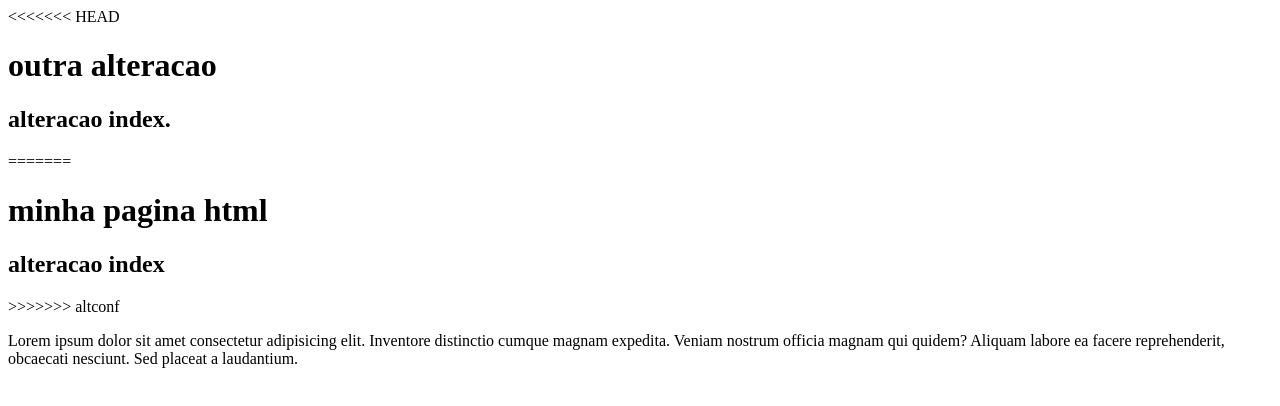
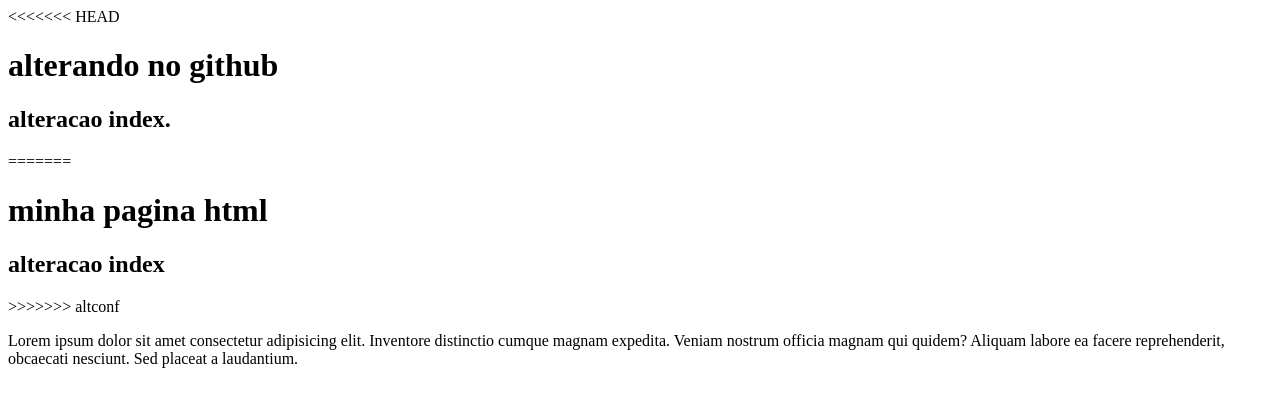
Before and after one commit to Pamm31/gama-no-github, a plain HTML site: page index.html in a window 1280 px wide. Drawn offline with Linux system fonts and the light colour scheme.

Commit message:
alteração no github

```diff
--- a/index.html
+++ b/index.html
@@ -6,7 +6,7 @@
 </head>
 <body>
 <<<<<<< HEAD
-    <h1>outra alteracao</h1>
+    <h1>alterando no github</h1>
     <h2>alteracao index.</h2>
 =======
     <h1>minha pagina html</h1>
```
